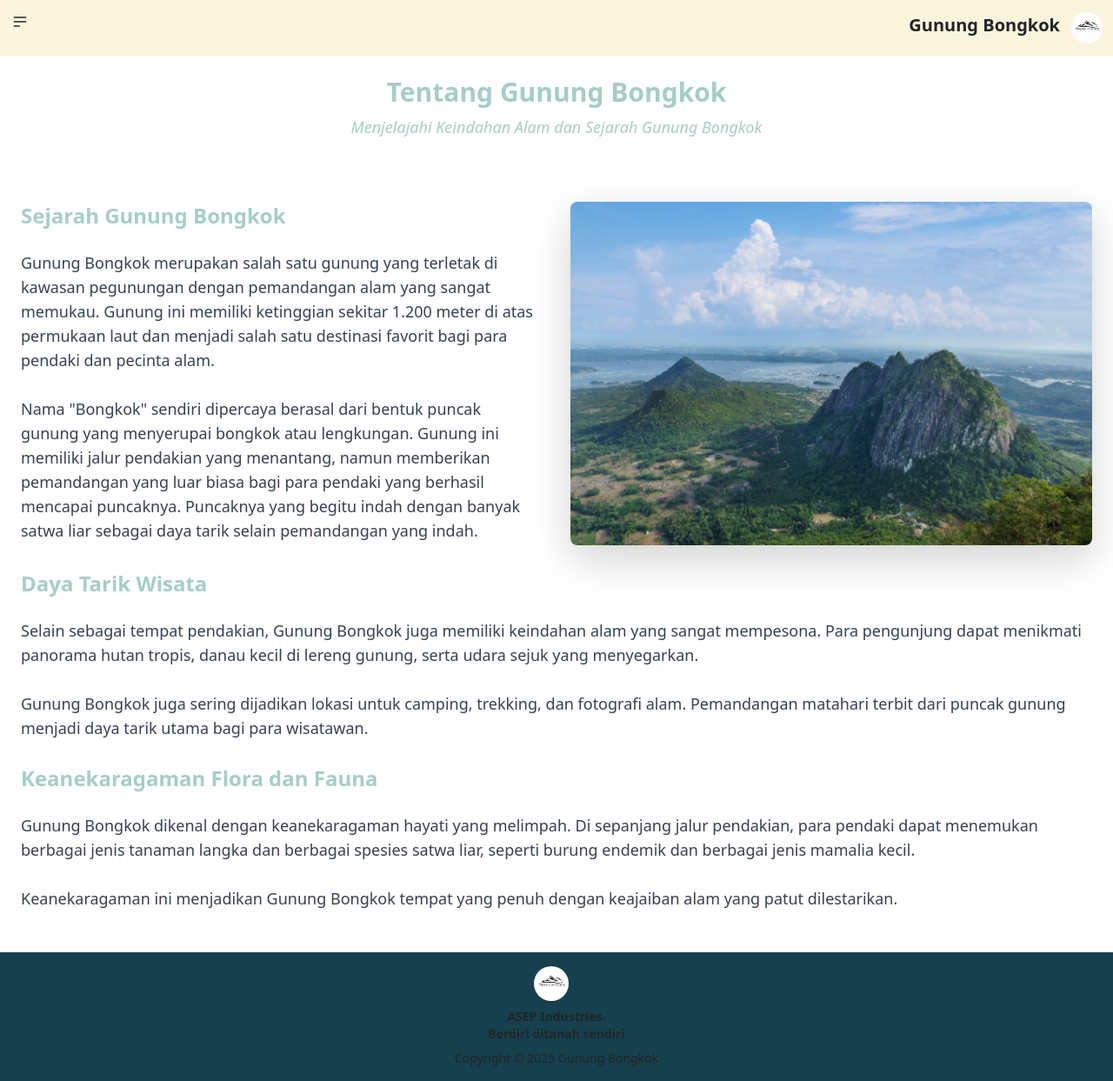
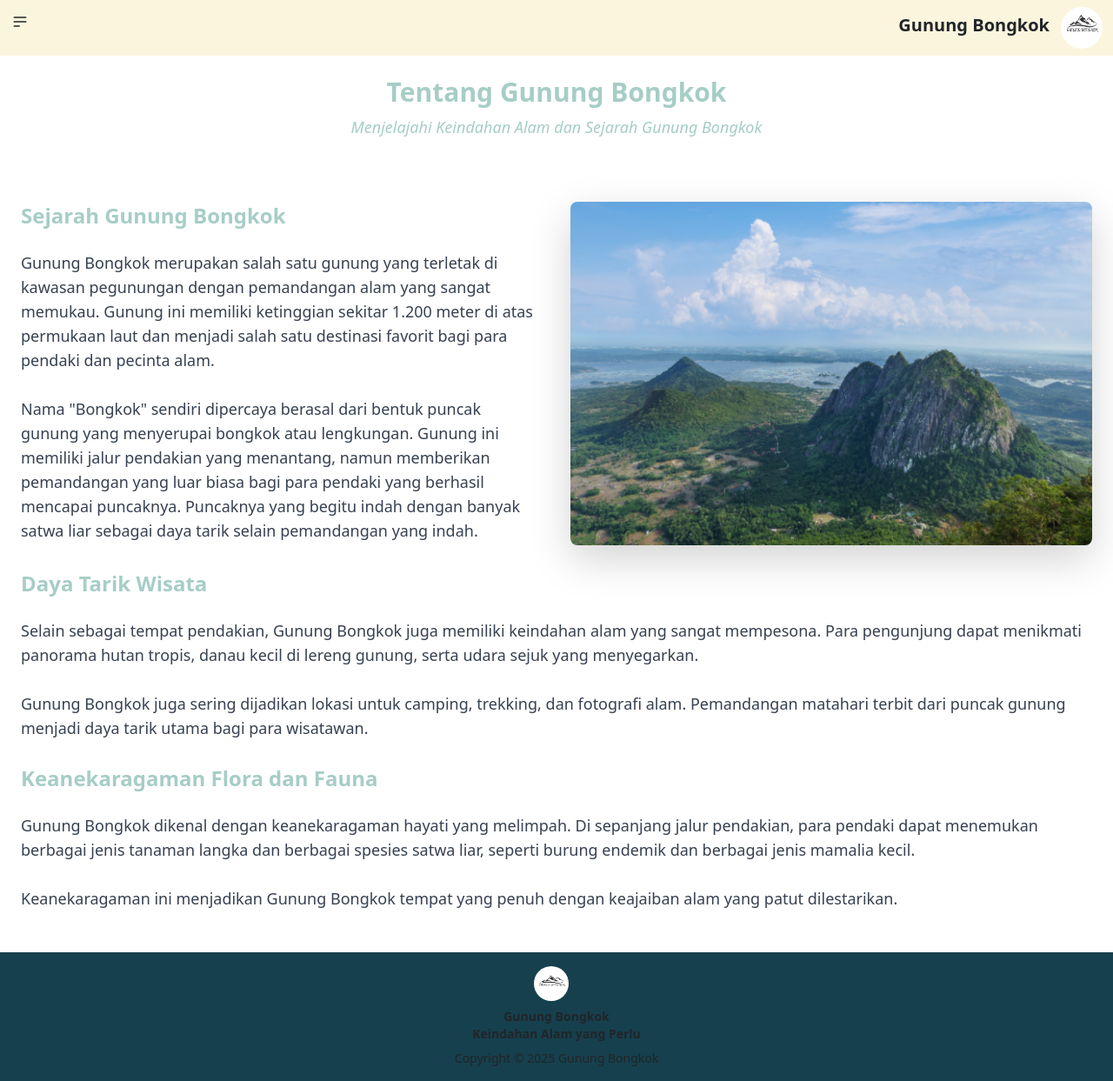
Before and after one commit to Rizki1442/Gunung_Bongkok, a Flask app: page /about in a window 1280 px wide. Shown: the whole page at 87% size. Run offline with Flask 3, Linux system fonts and the light colour scheme; some libraries are stand-ins or nearby versions.

Commit message:
Update about.html

```diff
--- a/asep irawan/templates/about.html
+++ b/asep irawan/templates/about.html
@@ -54,7 +54,7 @@
         <img
         src="../static/img/logo.jpeg"
         alt="Gunung Bongkok Logo"
-          class="h-9 w-9 rounded-full mr-3"/>
+        class="h-9 w-9 rounded-full object-cover md:h-12 md:w-12 min-h-[36px] min-w-[36px] mr-3"/>
     </div>
     </div>
 
@@ -113,9 +113,9 @@
     <aside>
       <a href="{{ url_for('home') }}"><img src="../static/img/logo.jpeg" alt="Logo ASEP Industries" width="50" height="50" class="h-10 w-10 rounded-full mr-3 transform transition-all duration-300 hover:scale-110" /></a>
       <p class="font-bold">
-        ASEP Industries.
+        Gunung Bongkok
       <br />
-        Berdiri ditanah sendiri
+      Keindahan Alam yang Perlu
     </p>
     <p>Copyright © 2025 Gunung Bongkok</p>
     </aside>
```
Lines whose indentation alone changed are shown as unchanged.
